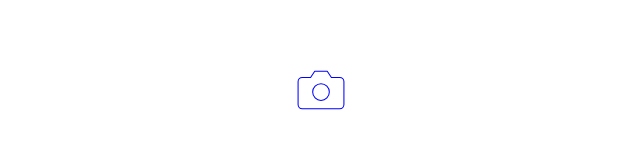
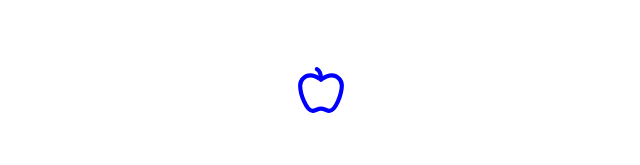
Before and after one commit to amigolargo/next-radix-starter, a Next.js app: page / in a window 1280 px wide. Shown: the part 231-396 px from the top of the page, without its empty margins (319-959 px from the left). Built offline with nearby package versions, Linux system fonts and the light colour scheme.

Commit message:
replace react-feather with lucide (more extensive collection)

```diff
--- a/package.json
+++ b/package.json
@@ -23,10 +23,10 @@
     "@types/react-dom": "18.0.10",
     "eslint": "8.33.0",
     "eslint-config-next": "13.1.6",
+    "lucide-react": "^0.108.0",
     "next": "13.1.6",
     "react": "18.2.0",
     "react-dom": "18.2.0",
-    "react-feather": "^2.0.10",
     "typescript": "4.9.4"
   },
   "devDependencies": {
--- a/pages/index.tsx
+++ b/pages/index.tsx
@@ -14,7 +14,7 @@ import {
 import { AccordionDemo } from "@/components/organisms/Accordion/Accordion";
 import * as AspectRatio from "@radix-ui/react-aspect-ratio";
 import { FaceIcon, ImageIcon, SunIcon } from "@radix-ui/react-icons";
-import { Camera } from "react-feather";
+import { Apple } from "lucide-react";
 
 export default function Home() {
   return (
@@ -44,7 +44,7 @@ export default function Home() {
             <ImageIcon />
           </Text>
         </Block>
-        <Camera size={50} color="blue" strokeWidth={0.5} />
+        <Apple size={50} color="blue" strokeWidth={2} />
         <AccordionRoot type="single" defaultValue="item-2" collapsible>
           <AccordionItem value="item-1">
             <AccordionTrigger>Image shown by default</AccordionTrigger>
```
Also changed, not shown: 2 other files (tests, documents, lock files or other folders).
